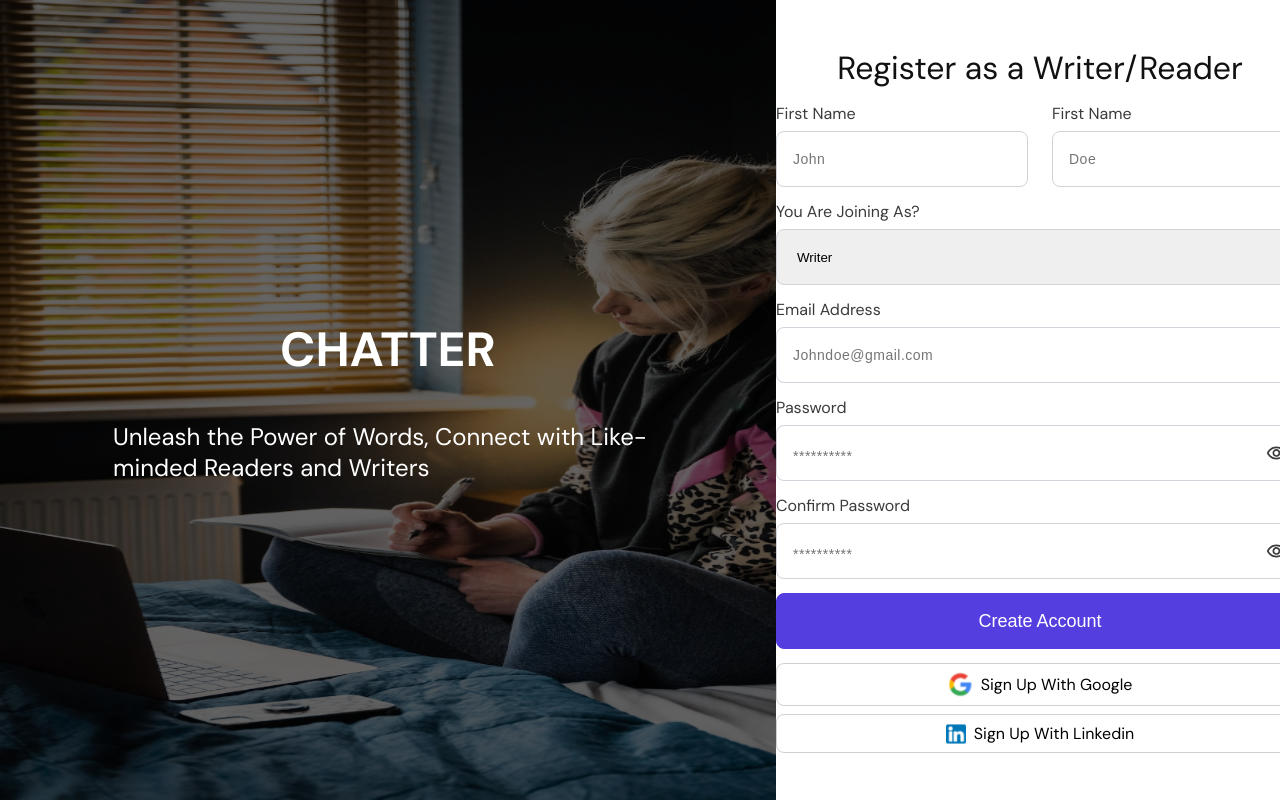
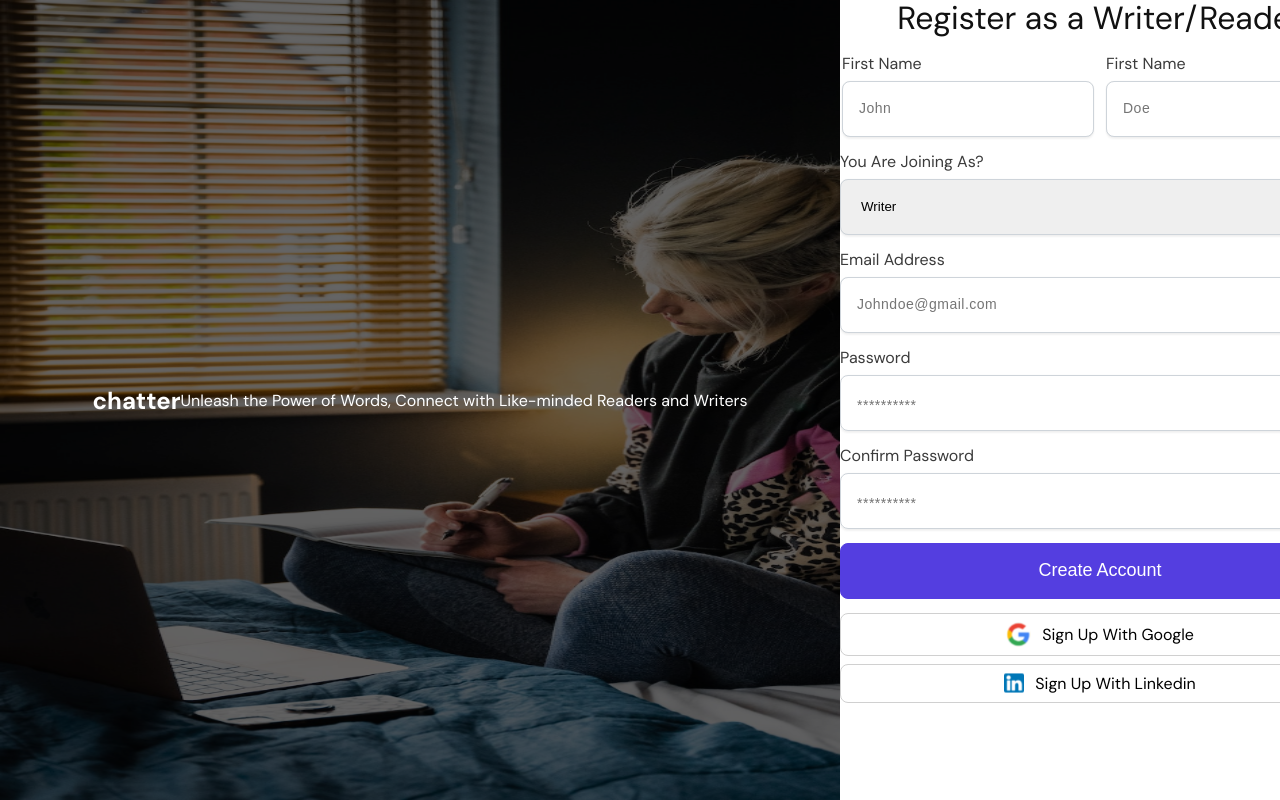
Before and after one commit to okhuaroboosayuki/chatter, a React (Create React App) app: page / in a window 1280 px wide. Built offline with nearby package versions, Linux system fonts and the light colour scheme.

Commit message:
added styles for SignIn page, Login, SignUp, & SignInHeader components

```diff
--- a/src/styles/scss/sign-in.scss
+++ b/src/styles/scss/sign-in.scss
@@ -19,18 +19,10 @@
     .left {
         position: relative;
 
-        img {
-            width: 97vh;
-            height: 100vh;
-            aspect-ratio: 1/1;
-            display: block;
-            object-position: center;
-        }
-
-        .left_content {
+        .left_content-container {
             position: absolute;
             background-color: rgba(0, 0, 0, 0.6);
-            width: 97vh;
+            width: 105vh;
             height: 100%;
             top: 0;
             display: flex;
@@ -38,7 +30,7 @@
             justify-content: center;
             color: var(--pry-bg-color);
 
-            .left_content-container {
+            .left_content {
                 display: flex;
                 flex-direction: column;
                 align-items: center;
@@ -61,6 +53,56 @@
         }
     }
 
+    // .left {
+    //     background-image: url(../../images/lady-writing-on-a-book.webp);
+    //     background-repeat: no-repeat;
+    //     background-size: cover;
+    //     background-position: center;
+    //     filter: blur(10px);
+
+    //     &::before {
+    //         content: "";
+    //         position: absolute;
+    //         inset: 0;
+    //         opacity: 0;
+    //         animation: pulse 2.5s infinite;
+    //         background-color: white;
+
+    //         @keyframes pulse {
+    //             0% {
+    //                 opacity: 0;
+    //             }
+    //             50% {
+    //                 opacity: 0.2;
+    //             }
+    //             100% {
+    //                 opacity: 0;
+    //             }
+    //         }
+    //     }
+    // }
+
+    // .left .loaded::before {
+    //     animation: none;
+    //     content: none;
+    // }
+
+    // .left .loaded {
+    //     img {
+    //         opacity: 1;
+    //     }
+    // }
+
+    img {
+        // opacity: 0;
+        width: 105vh;
+        height: 100vh;
+        aspect-ratio: 1/1;
+        display: block;
+        object-position: center;
+        transition: opacity 250ms ease-in-out;
+    }
+
     .right {
         display: flex;
         flex-direction: column;
@@ -68,13 +110,69 @@
         justify-content: center;
 
         .right_container {
-            width: 100%;
-            padding: 25rem 0;
-            display: flex;
+            display: inline-flex;
             flex-direction: column;
             align-items: center;
-            justify-content: center;
+            justify-content: flex-start;
             gap: 14px;
+            height: 90%;
+            position: relative;
+            bottom: 2.7rem;
+
+            .links {
+                display: flex;
+                width: 27.5rem;
+                // align-items: flex-end;
+                // gap: 17.5rem;
+                margin-top: 0.5rem;
+
+                .link_one, .link_two {
+                    display: flex;
+                    flex-direction: column;
+                    gap: .5rem;
+
+                    a {
+                        display: flex;
+                        cursor: pointer;
+                    }
+                }
+
+                .link_two a{
+                    justify-content: flex-end;
+                }
+
+                .active_border_bottom {
+                    display: flex;
+
+                    .active,
+                    .inactive {
+                        width: 13.75rem;
+                        height: 0.375rem;
+                        flex-shrink: 0;
+                        border: none;
+                    }
+
+                    .active {
+                        background-color: var(--btn-color);
+                        transition: all 0.5s ease-in-out;
+                    }
+
+                    .inactive {
+                        background-color: #d9d9d9;
+                        transition: all 0.5s ease-in-out;
+                    }
+                }
+            }
+
+            .login_container {
+                position: relative;
+                top: 5rem;
+                display: flex;
+                flex-direction: column;
+                justify-content: center;
+                align-items: center;
+                gap: 3rem;
+            }
 
             h2 {
                 font-size: 2rem;
@@ -86,11 +184,15 @@
                 display: flex;
                 flex-direction: column;
                 justify-content: center;
+                align-items: center;
                 gap: 14px;
+                width: 100%;
 
                 .names {
                     display: flex;
-                    gap: 24px;
+                    align-items: center;
+                    justify-content: center;
+                    gap: 0.75rem;
                     width: 100%;
                 }
 
@@ -105,47 +207,54 @@
                     }
 
                     .first_name_input,
-                    .last_name_input,
-                    .email_input,
-                    select {
+                    .last_name_input {
                         border: 1px solid #ced4da;
                         outline: none;
                         height: 56px;
-                        width: 252px;
+                        width: 15.75rem;
                         border-radius: 8px;
-                        padding: 10px 16px 10px 16px;
+                        padding: 0.625rem 1rem;
+                        box-shadow: 0px 0px 1px 0px rgba(33, 37, 41, 0.08), 0px 2px 2px 0px rgba(33, 37, 41, 0.06);
 
                         &:focus {
                             border: 1px solid var(--font-pry-color);
                         }
                     }
 
+                    .email_input,
                     select {
-                        width: 100%;
+                        border: 1px solid #ced4da;
+                        outline: none;
+                        height: 56px;
+                        width: 32.5rem;
+                        border-radius: 8px;
+                        padding: 10px 16px 10px 16px;
+                        box-shadow: 0px 0px 1px 0px rgba(33, 37, 41, 0.08), 0px 2px 2px 0px rgba(33, 37, 41, 0.06);
+
+                        &:focus {
+                            border: 1px solid var(--font-pry-color);
+                        }
                     }
 
                     .first_name_input,
                     .last_name_input,
                     .email_input {
-                        letter-spacing: 0.5px;
+                        letter-spacing: 0.5008px;
                         word-spacing: 1px;
 
                         &::placeholder {
                             font-size: 14px;
                         }
                     }
-
-                    .email_input {
-                        width: 100%;
-                    }
                 }
 
                 .input {
-                    width: 100%;
+                    width: 32.5rem;
                     display: flex;
                     align-items: center;
                     padding: 10px 16px 10px 16px;
                     border: 1px solid #ced4da;
+                    box-shadow: 0px 0px 1px 0px rgba(33, 37, 41, 0.08), 0px 2px 2px 0px rgba(33, 37, 41, 0.06);
                     outline: none;
                     height: 56px;
                     border-radius: 8px;
@@ -160,7 +269,7 @@
                         border: none;
                         outline: none;
                         height: 50px;
-                        letter-spacing: 0.5px;
+                        letter-spacing: 0.5008px;
 
                         &::placeholder {
                             position: relative;
@@ -181,7 +290,8 @@
                 }
 
                 button[type="submit"] {
-                    padding: 8px 16px;
+                    width: 32.5rem;
+                    padding: 0.5rem 1rem;
                     border-radius: 0.5rem;
                     text-align: center;
                     transition: all 0.5s ease-in-out;
@@ -202,25 +312,29 @@
             }
 
             .or_sign_with,
-            .google, .google span,
-            .linkedIn, .linkedIn span {
+            .google,
+            .google span,
+            .linkedIn,
+            .linkedIn span {
                 display: flex;
                 align-items: center;
-                justify-content: center;
             }
 
             .or_sign_with {
+                justify-content: center;
                 flex-direction: column;
                 gap: 8px;
                 width: 100%;
 
-                .google, .linkedIn{
-                    border: 1px solid #D0D0D0;
+                .google,
+                .linkedIn {
+                    justify-content: center;
+                    border: 1px solid #d0d0d0;
                     border-radius: 8px;
                     padding: 8px 16px;
-                    width: 100%;
+                    width: 32.5rem;
                     cursor: pointer;
-                    gap: 12px;
+                    gap: 1.5rem;
                     text-transform: capitalize;
 
                     &:hover {
@@ -228,8 +342,10 @@
                     }
                 }
 
-                .google span, .linkedIn span {
-                    gap: 8px;
+                .google span,
+                .linkedIn span {
+                    gap: 0.6875rem;
+                    justify-content: flex-start;
                 }
 
                 .linkedIn img {
```
